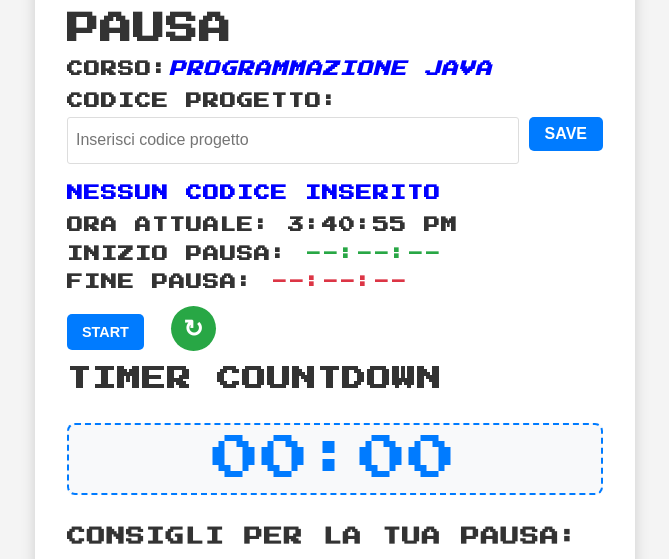
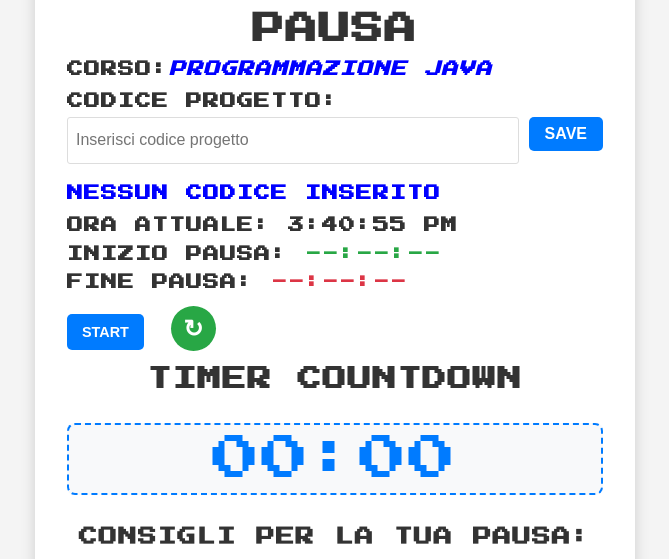
Before and after one commit to Romano-Orazi/breakCycle, a plain HTML site: page index.html in a window 1280 px wide. Shown: the part 191-750 px from the top of the page, without its empty margins (305-974 px from the left). Drawn offline with Linux system fonts and the light colour scheme.

Commit message:
Update style.css

```diff
--- a/style.css
+++ b/style.css
@@ -32,6 +32,12 @@ body {
     padding: 5px;
     background: #fff;
 }
+
+/* Centriamo i titoli e i bottoni */
+h1, h2, h3, button {
+text-align: center;
+}
+
 /* Titoli e testo in grassetto */
 h1, h2, h3, p, li, strong, em, button {
     font-weight: bold;
```
